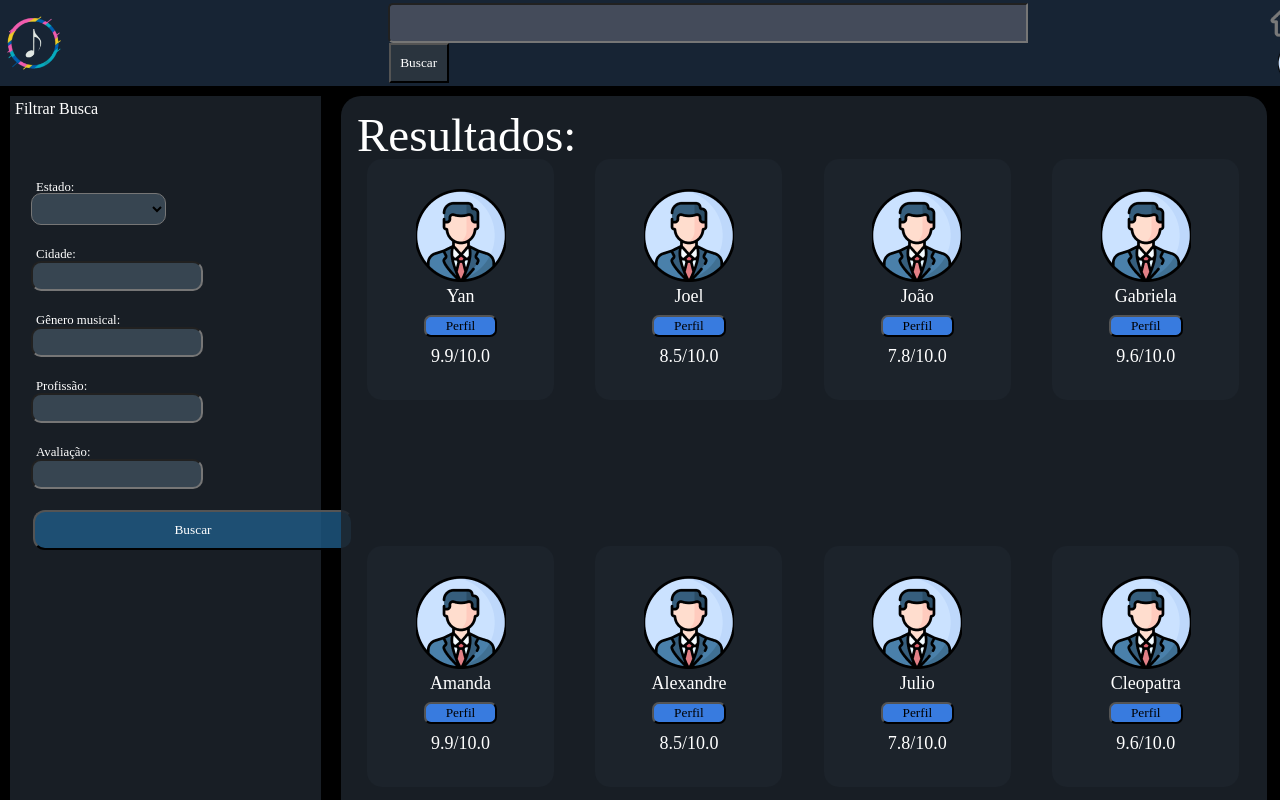
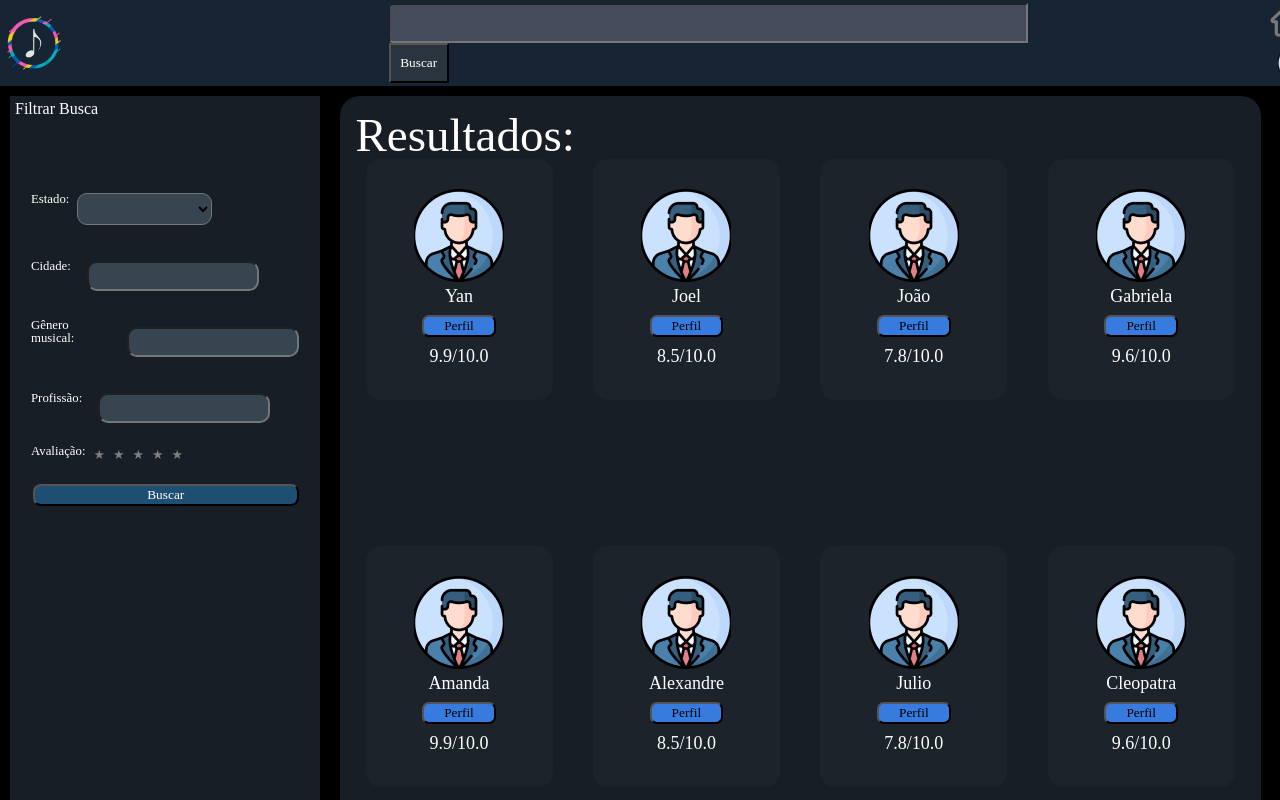
Before and after one commit to Yan-Fonseca/TuneTown, a Vue app: page /#/search in a window 1280 px wide. Shown: the top 800 px of the page. Built offline with nearby package versions, Linux system fonts and the light colour scheme; a web font is replaced by a local one.

Commit message:
Adiciona seletor de nível avaliação.

```diff
--- a/src/components/Busca/Filtro.vue
+++ b/src/components/Busca/Filtro.vue
@@ -23,7 +23,18 @@
         </div>
         <div class="form-group">
           <label for="avaliacao">Avaliação:</label>
-          <input type="text" id="avaliacao" :class="{ 'custom-background': avaliacaoFilled }" @input="avaliacaoFilled = $event.target.value !== ''">
+           <div class="rating-filter">
+              <input type="radio" id="star5" name="rating" value="5" />
+              <label for="star5">&#9733;</label>
+              <input type="radio" id="star4" name="rating" value="4" />
+              <label for="star4">&#9733;</label>
+              <input type="radio" id="star3" name="rating" value="3" />
+              <label for="star3">&#9733;</label>
+              <input type="radio" id="star2" name="rating" value="2" />
+              <label for="star2">&#9733;</label>
+              <input type="radio" id="star1" name="rating" value="1" />
+              <label for="star1">&#9733;</label>
+           </div>
         </div>
 
         <button class="buscar">Buscar</button>
@@ -45,7 +56,6 @@ export default {
       cidadeFilled: false,
       generoFilled: false,
       profissaoFilled: false,
-      avaliacaoFilled: false,
     };
   },
 
@@ -58,6 +68,7 @@ export default {
 </script>
 
 <style scoped>
+
 .filtro {
   background-color: rgba(29, 36, 45, 0.84);
   color: white;
@@ -77,9 +88,6 @@ form {
 
 label {
   margin-right: 0.5rem;
-  padding: 5px;
-  position: absolute;
-  margin-top: -1.5rem;
   font-size: 0.8rem;
 }
 
@@ -94,10 +102,20 @@ input {
 select {
     margin-top: 20px;
     height: 4vh;
+    float: right;
 }
 .form-group {
   display: flex;
   align-items: center;
+}
+
+.form-group label {
+  margin-right: 0.5rem;
+  margin-top: 0; /* Remove o deslocamento vertical do label */
+}
+
+.form-group input {
+  margin-left: 0.5rem; /* Adiciona um espaçamento entre o input e o label */
 }
 
 .custom-background {
@@ -107,12 +125,10 @@ select {
 
 .buscar {
   margin-top: 1rem;
-  height: 5vh;
-  width: 40vh;
   color: white;
   margin-top: 5px;
   margin-left: 2px;
-  border-radius: 12px;
+  border-radius: 8px;
   align-self: flex-start; /* Alinha o botão à esquerda */
   background-color: #1f5b86ce;
 }
@@ -128,4 +144,25 @@ select {
 .info {
   margin-top: 40px;
 }
+
+.rating-filter {
+  font-size: 24px;
+  direction: rtl; /* Altera a direção para da direita para a esquerda */
+  text-align: left; /* Alinha à esquerda */
+}
+
+.rating-filter input {
+  display: none;
+}
+
+.rating-filter label {
+  color: gray;
+  cursor: pointer;
+}
+
+.rating-filter label:hover,
+.rating-filter input:checked ~ label {
+  color: gold; /* Altera a cor das estrelas para dourado */
+}
+
 </style>
```
